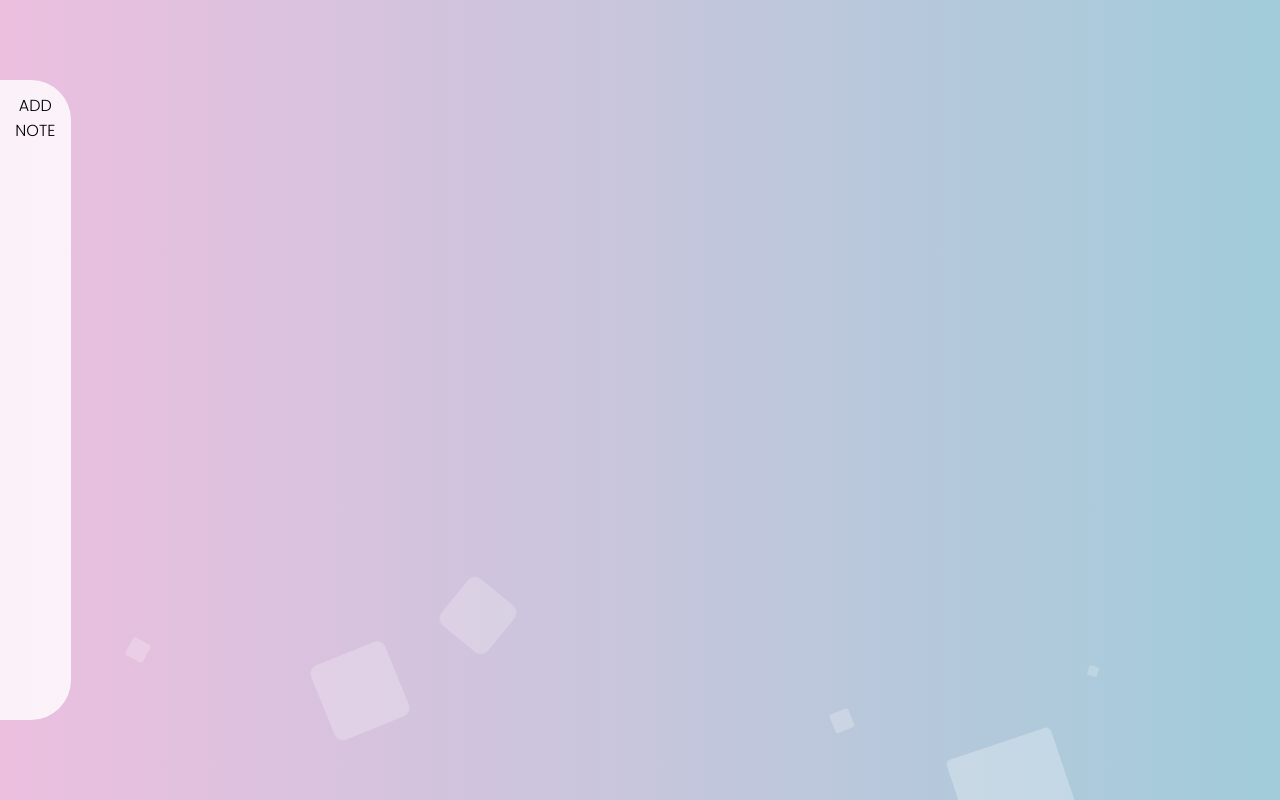
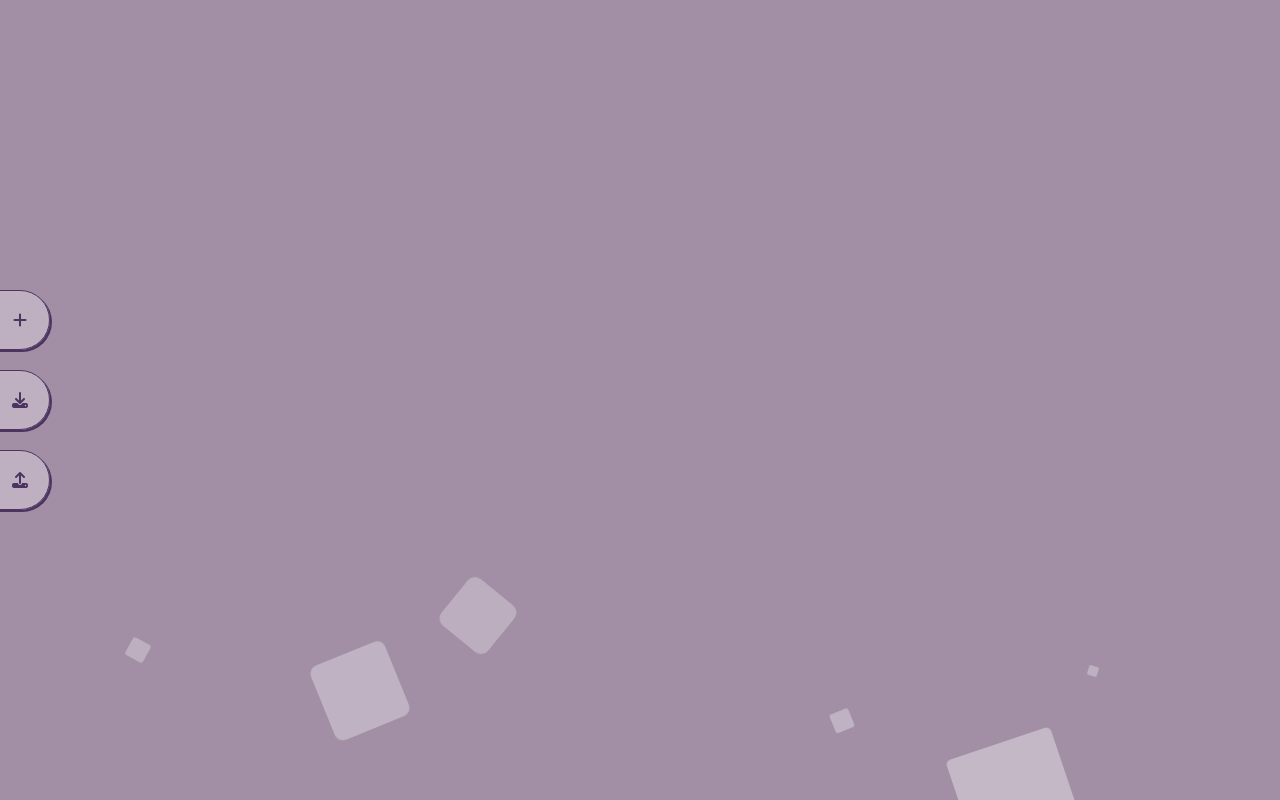
Before and after one commit to ka1x/sticky-notes-v2, a React (Vite) app: page / in a window 1280 px wide. Built offline with nearby package versions, Linux system fonts and the light colour scheme.

Commit message:
styled sidebar

```diff
--- a/src/components/AddForm.jsx
+++ b/src/components/AddForm.jsx
@@ -64,7 +64,7 @@ const AddForm = ({addNote, isOpened, setIsOpened, setEditedNote, editedNote, isE
       <div className={isOpened ? 'window window-visible-animate' : 'window window-hidden-animate '}>
 
          <div className="window-content">
-         <p onClick={() => handleClose()}>X</p>
+         <p className='form-close' onClick={() => handleClose()}><i class="fa-solid fa-xmark"></i></p>
          <form onSubmit={handleSubmit} className='add-note-form'>
             <label htmlFor='title'>Title:</label>
             <input
@@ -79,6 +79,7 @@ const AddForm = ({addNote, isOpened, setIsOpened, setEditedNote, editedNote, isE
                id='content'
                value={content}
                onChange={(e) => setContent(e.target.value)}
+               rows={4}
             ></textarea>
 
             <button type='submit'>{isEdited ? 'Save Changes' : 'Add Note'}</button>
--- a/src/components/Sidebar.jsx
+++ b/src/components/Sidebar.jsx
@@ -1,17 +1,28 @@
-import React from 'react'
-import '../styles/sidebar.css'
+import React from 'react';
+import '../styles/sidebar.css';
 
 const Sidebar = ({setOpenForm}) => {
-  return (
+   const handleAddclick = () => {
+      setOpenForm(true);
+   };
 
-	 <>
-	  <svg class="card__arc" xmlns="http://www.w3.org/2000/svg"><path /></svg>
-	 <div className='nav'>
+   return (
+      <>
+         <div className='nav'>
+            <button onClick={() => handleAddclick()}>
+               <i class='fa-solid fa-plus'></i>
+            </button>
 
-	  <button onClick={() => setOpenForm(true)}>add note</button>
-	 </div>
-	 </>
-  )
-}
+            <button>
+               <i class='fa-solid fa-download'></i>{' '}
+            </button>
 
-export default Sidebar
+            <button>
+               <i class='fa-solid fa-upload'></i>{' '}
+            </button>
+         </div>
+      </>
+   );
+};
+
+export default Sidebar;
--- a/src/styles/add-form.css
+++ b/src/styles/add-form.css
@@ -27,7 +27,7 @@
    /* border: 3px solid var(--white3); */
    border: 1px solid var(--text-col);
    box-shadow: 2px 2px 0px var(--text-col);
-   padding: 3rem;
+   padding: 1rem;
    color: var(--text-col);
 }
 .window-visible-animate {
@@ -57,4 +57,19 @@
    border-radius: 20px;
    padding: .5rem 1rem;
    letter-spacing: 3px;
+   box-shadow: 2px 2px 0px var(--text-col);
+
 }
+
+.add-note-form textarea, .add-note-form input[type="text"] {
+
+   width: 75%;
+   box-shadow: 2px 2px 0px var(--text-col);
+
+}
+
+.form-close{
+font-size: 1rem;
+   margin: .5rem;
+   cursor: pointer;
+}
--- a/src/styles/background.css
+++ b/src/styles/background.css
@@ -1,7 +1,7 @@
 .background {
-   background: linear-gradient(to right, rgb(236, 191, 223), rgb(161, 204, 218));
-	/* background: url(../assets/background-gradient.svg) no-repeat; */
-	/* background-size:cover; */
+   /* background: linear-gradient(to right, rgb(236, 191, 223), rgb(161, 204, 218)); */
+   /* background: linear-gradient(to right, rgb(246, 190, 229), rgb(146, 202, 221)); */
+   background: rgb(162, 143, 166);
    width: 100%;
    height: 100vh;
    z-index: -100;
@@ -38,7 +38,7 @@
    display: block;
    width: 20px;
    height: 20px;
-   background: rgba(255, 255, 255, 0.3);
+   background: rgba(255, 255, 255, 0.4);
    bottom: -150px;
    animation: deco-animate 25s linear infinite;
 }
--- a/src/styles/index.css
+++ b/src/styles/index.css
@@ -89,7 +89,7 @@ input[type='submit']:hover,
 input[type='text']:focus,
 button:hover {
    transition: 0.3s ease-in-out;
-   background-color: var(--accent-col);
+   /* background-color: var(--accent-col); */
 }
 
 input[type='text'], textarea {
--- a/src/styles/note.css
+++ b/src/styles/note.css
@@ -41,7 +41,8 @@
    width: 300px;
    height: 250px;
 
-   background: rgba(255, 255, 255, 0.3);
+   background: rgba(255, 255, 255, 0.2);
+   backdrop-filter: blur(10px);
    border: 1px solid var(--text-col);
    box-shadow: 2px 2px 0px var(--text-col);
    border-radius: 12px;
--- a/src/styles/sidebar.css
+++ b/src/styles/sidebar.css
@@ -1,22 +1,63 @@
-
-
-.nav{
-	height: 80%;
+/* .nav {
+   height: 75%;
    position: fixed;
    top: 50%;
    left: 0;
    transform: translateY(-50%);
-	background: rgba(255, 255, 255, 0.8);
+   background: rgba(255, 255, 255, 0.3);
    border-radius: 0 40px 40px 0;
+   border: 1px solid var(--text-col);
+   box-shadow: 2px 2px 0px var(--text-col);
+
+	display: flex;
+	justify-content: center;
+	align-items: center;
 }
 
-.nav button{
+.nav button {
    border-radius: 50%;
    width: 45px;
    height: 45px;
    outline: none;
    border: none;
    padding: 0;
-	margin: .8rem;
-	/* background-color: white; */
+   margin: 0.8rem;
+	color: var(--text-col);
+} */
+.nav {
+   height: 75%;
+   position: fixed;
+   top: 50%;
+   left: 0;
+   transform: translateY(-50%);
+
+
+	display: flex;
+	justify-content: center;
+	flex-direction: column;
+	align-items: center;
+	gap: 20px;
 }
+
+.nav button {
+   border-radius: 50%;
+   width: 60px;
+   height: 60px;
+   outline: none;
+   border: none;
+   padding: 0;
+	margin: 0;
+	transform: translateX(-10px);
+
+	color: var(--text-col);
+	background: rgba(255, 255, 255, 0.3);
+   border-radius: 0 40px 40px 0;
+   border: 1px solid var(--text-col);
+   box-shadow: 2px 2px 0px var(--text-col);
+}
+
+
+.nav button:hover i{
+	transform: translateX(2px);
+	transition: .2s linear all;
+}
```
Also changed, not shown: src/assets/background-gradient.svg (deleted). Lines whose indentation alone changed are shown as unchanged.
